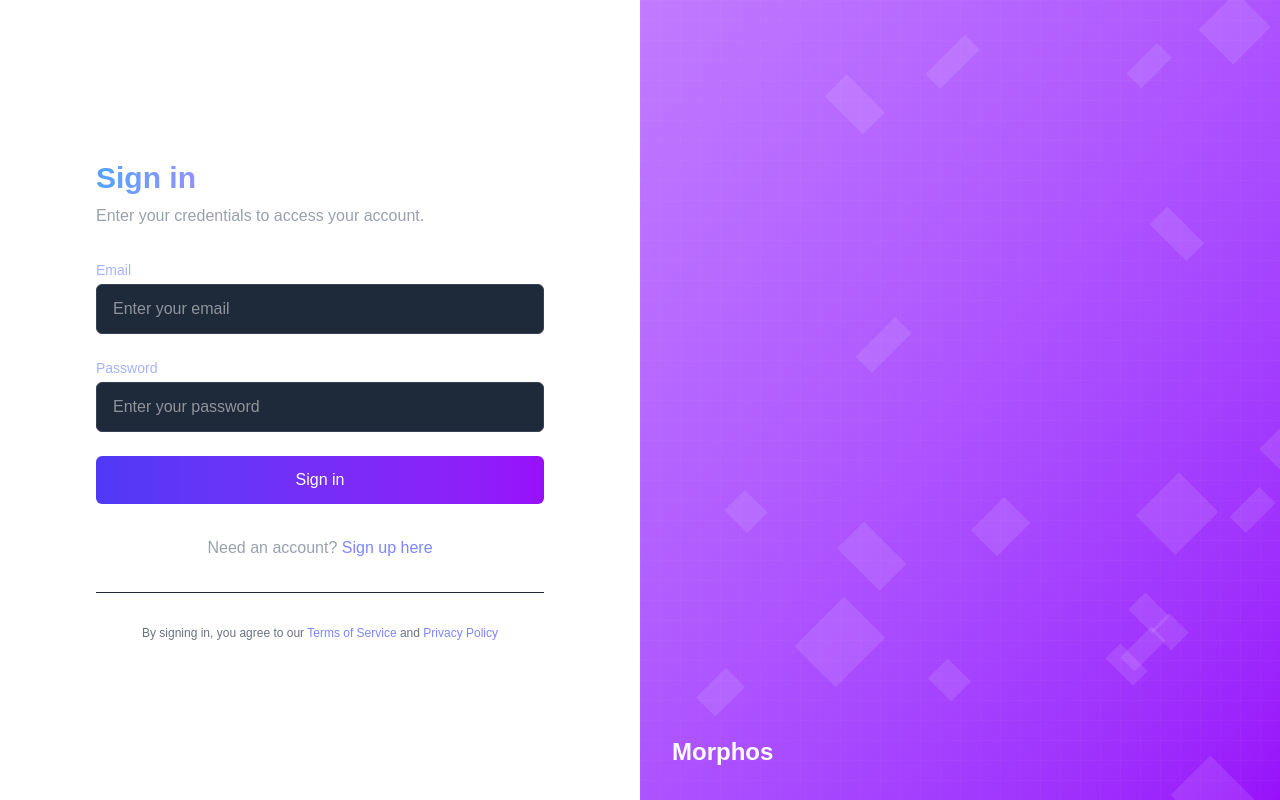
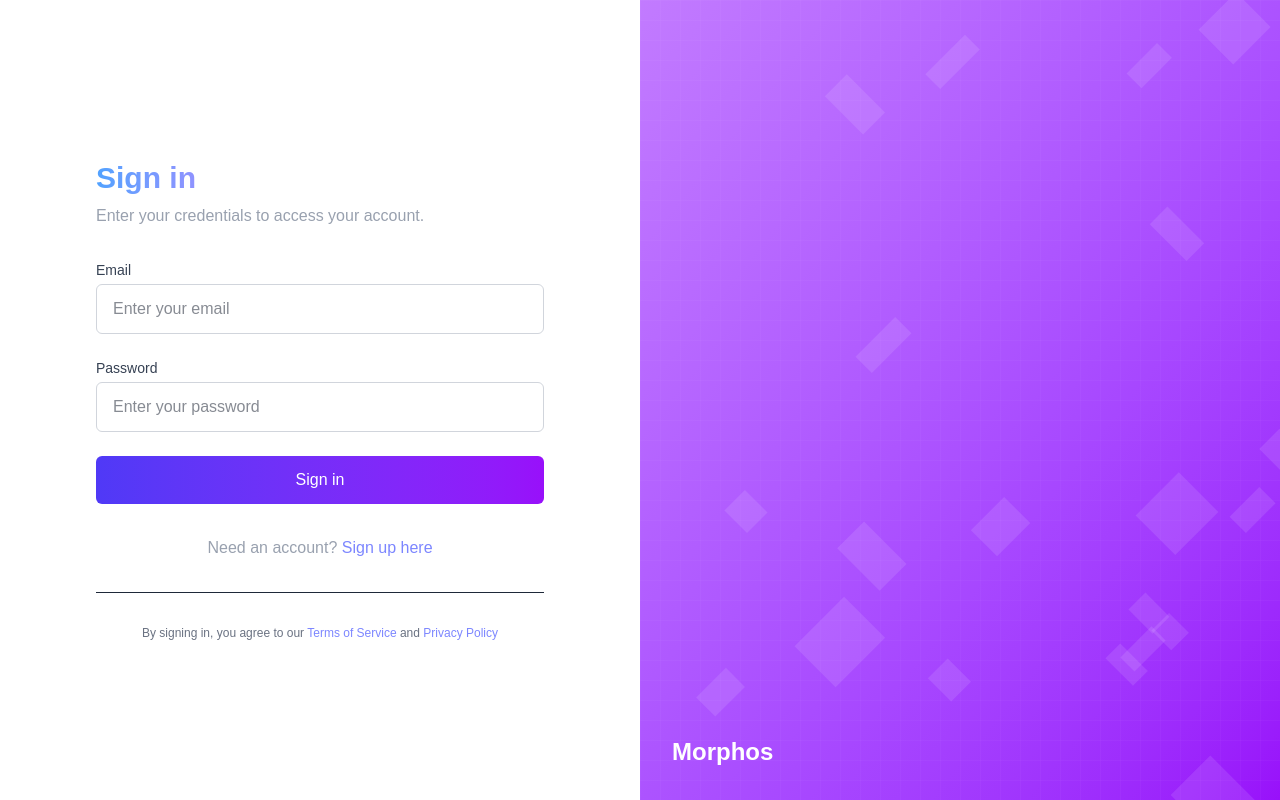
Before and after one commit to DHRUVvkdv/morphos-frontend, a Next.js app: page /auth in a window 1280 px wide. Built offline with nearby package versions, Linux system fonts and the light colour scheme.

Commit message:
fixed dark/light mode color issues on auth page

```diff
--- a/src/app/auth/page.tsx
+++ b/src/app/auth/page.tsx
@@ -4,7 +4,7 @@ export default function SignInPage() {
   return (
     <div className="flex h-screen w-full">
       {/* Left side: Form */}
-      <div className="flex w-full lg:w-1/2 flex-col justify-center px-8 md:px-16 lg:px-24">
+      <div className="flex w-full lg:w-1/2 flex-col justify-center px-8 md:px-16 lg:px-24 bg-white dark:bg-[#111827]">
         <SignInForm />
       </div>
 
--- a/src/app/auth/signup/page.tsx
+++ b/src/app/auth/signup/page.tsx
@@ -132,11 +132,11 @@ const SignupPage = () => {
         </div>
 
         {/* Progress Bar */}
-        <div className="bg-[#212a3e] px-8 py-5">
-          <div className="relative flex justify-between">
+        <div className="bg-[#212a3e] px-8 py-8">
+    <div className="relative flex justify-between mb-6">
         {/* Progress line */}
         <div className="absolute top-1/2 left-0 right-0 h-1 bg-[#2c354a] -translate-y-1/2"></div>
-            {/* Progress fill - width controlled by current step */}
+        {/* Progress fill */}
         <div
         className="absolute top-1/2 left-0 h-1 bg-gradient-to-r from-blue-500 to-purple-500 -translate-y-1/2 transition-all duration-300"
         style={{ width: `${(currentStep / 3) * 100}%` }}
@@ -146,14 +146,14 @@ const SignupPage = () => {
             {[0, 1, 2, 3].map((step, index) => (
             <div
                 key={index}
-                className={`relative z-10 flex h-8 w-8 items-center justify-center rounded-full font-semibold transition-all duration-300 ${
+                className={`relative z-10 flex h-12 w-12 items-center justify-center rounded-full font-semibold transition-all duration-300 ${
                 currentStep >= step
                     ? 'bg-gradient-to-r from-blue-500 to-purple-500 text-white'
                     : 'bg-[#2c354a] text-gray-400'
                 }`}
             >
                 {step + 1}
-                <span className="absolute top-10 left-0 text-xs text-[#8c9cb8] w-max -translate-x-1/2">
+                <span className="absolute top-16 text-sm text-[#8c9cb8] w-max style={{ left: '50%', transform: 'translateX(-50%)' }}">
                 {['Account', 'Profile', 'Goals', 'Equipment'][step]}
                 </span>
             </div>
--- a/src/components/auth/SignInForm.tsx
+++ b/src/components/auth/SignInForm.tsx
@@ -50,7 +50,7 @@ export default function SignInForm() {
         <div>
           <label
             htmlFor="email"
-            className="block text-sm font-medium text-indigo-300 mb-1"
+            className="block text-sm font-medium text-gray-700 dark:text-indigo-300 mb-1"
           >
             Email
           </label>
@@ -60,7 +60,7 @@ export default function SignInForm() {
             value={email}
             onChange={(e) => setEmail(e.target.value)}
             required
-            className="w-full px-4 py-3 rounded-md bg-gray-800 border border-gray-700 text-white focus:outline-none focus:ring-2 focus:ring-indigo-500 focus:border-transparent transition-colors"
+            className="w-full px-4 py-3 rounded-md bg-white dark:bg-gray-800 border border-gray-300 dark:border-gray-700 text-gray-900 dark:text-white focus:outline-none focus:ring-2 focus:ring-indigo-500 focus:border-transparent transition-colors"
             placeholder="Enter your email"
           />
         </div>
@@ -69,7 +69,7 @@ export default function SignInForm() {
           <div className="flex items-center justify-between mb-1">
             <label
               htmlFor="password"
-              className="block text-sm font-medium text-indigo-300"
+              className="block text-sm font-medium text-gray-700 dark:text-indigo-300"
             >
               Password
             </label>
@@ -80,7 +80,7 @@ export default function SignInForm() {
             value={password}
             onChange={(e) => setPassword(e.target.value)}
             required
-            className="w-full px-4 py-3 rounded-md bg-gray-800 border border-gray-700 text-white focus:outline-none focus:ring-2 focus:ring-indigo-500 focus:border-transparent transition-colors"
+            className="w-full px-4 py-3 rounded-md bg-white dark:bg-gray-800 border border-gray-300 dark:border-gray-700 text-gray-900 dark:text-white focus:outline-none focus:ring-2 focus:ring-indigo-500 focus:border-transparent transition-colors"
             placeholder="Enter your password"
           />
         </div>
```
Lines whose indentation alone changed are shown as unchanged.
